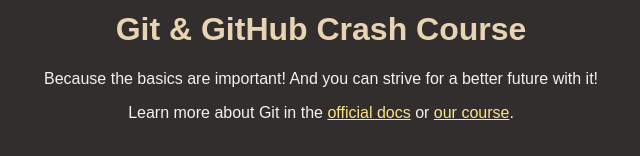
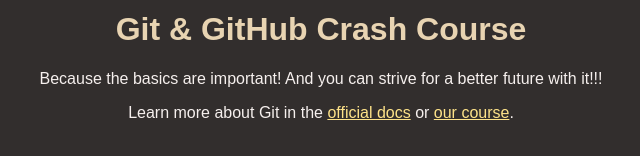
Before and after one commit to JontaHS-code/github-course, a plain HTML site: page Starting_Project/index.html in a window 1280 px wide. Shown: the part 158-314 px from the top of the page, 319-959 px from the left. Drawn offline with Linux system fonts and the light colour scheme.

Commit message:
just a slash

```diff
--- a/Starting_Project/index.html
+++ b/Starting_Project/index.html
@@ -15,7 +15,7 @@
     <main>
       <p>
         Because the basics are important! And you can strive for a better future
-        with it!
+        with it!!!
       </p>
       <p>
         Learn more about Git in the
```
